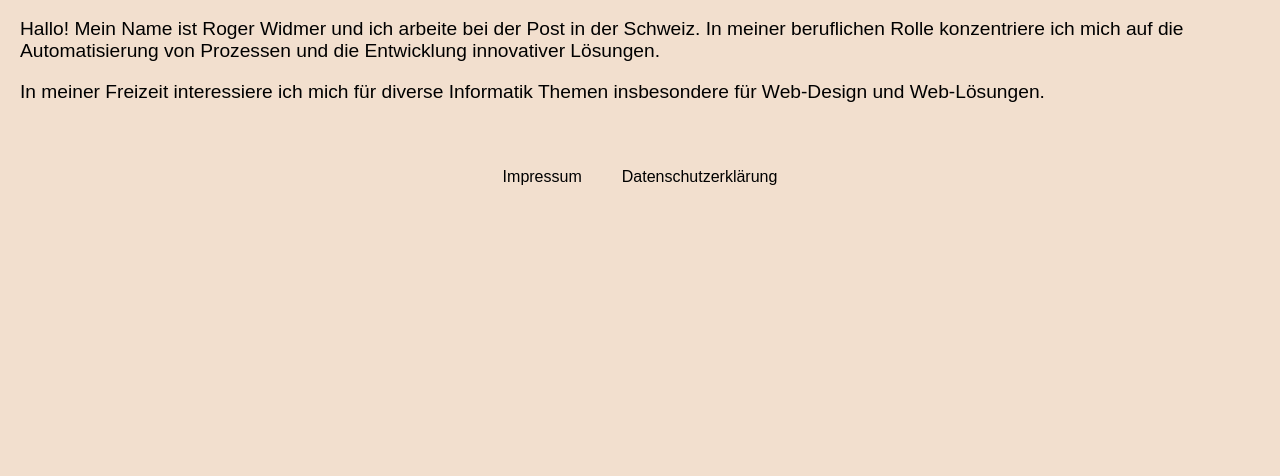
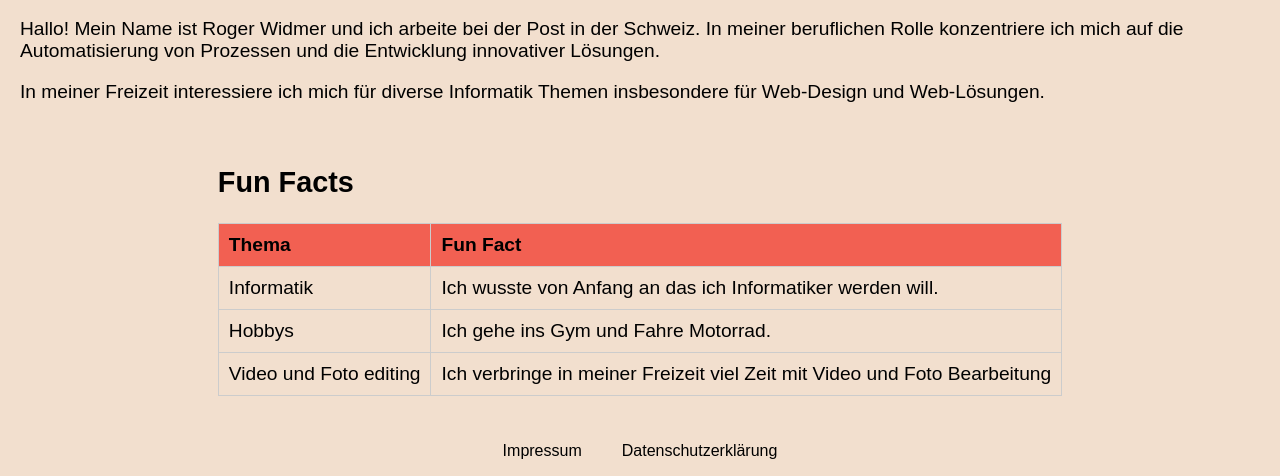
Before and after one commit to RO0OGER/rogersolution, a plain HTML site: page Pages/aboutme.html in a window 1280 px wide. Shown: the part 654-1130 px from the top of the page. Before the commit the page ends 856 px from the top, so only its background shows below. Drawn offline with Linux system fonts and the light colour scheme.

Commit message:
add table

```diff
--- a/Css/aboutme.css
+++ b/Css/aboutme.css
@@ -15,3 +15,22 @@
     margin-bottom: 20px;
     border-radius: 50px;
 }
+
+.fun-facts {
+    margin-top: 20px;
+}
+
+table {
+    width: 100%;
+    border-collapse: collapse;
+}
+
+th, td {
+    padding: 10px;
+    border: 1px solid #ccc;
+    text-align: left;
+}
+
+th {
+    background-color: #f26052;
+}
--- a/Pages/aboutme.html
+++ b/Pages/aboutme.html
@@ -22,7 +22,7 @@
         </div>
 
 
-        <div class="hamburger" >
+        <div class="hamburger">
             <div class="bar"></div>
             <div class="bar"></div>
             <div class="bar"></div>
@@ -38,8 +38,6 @@
         </nav>
     </header>
 
-
-
     <div class="about-container">
         <h1>Über mich</h1>
         <img src="../Images/example image.png" alt="Bild von Roger Widmer">
@@ -47,15 +45,36 @@
             <p>Hallo! Mein Name ist Roger Widmer und ich arbeite bei der Post in der Schweiz. In meiner beruflichen Rolle konzentriere ich mich auf die Automatisierung von Prozessen und die Entwicklung innovativer Lösungen. </p>
             <p>In meiner Freizeit interessiere ich mich für diverse Informatik Themen insbesondere für Web-Design und Web-Lösungen.</p>
         </div>
-    </div>
 
-
-
-
+        <!-- New section for the fun facts table -->
+        <div class="fun-facts">
+            <h2>Fun Facts</h2>
+            <table>
+                <thead>
+                    <tr>
+                        <th>Thema</th>
+                        <th>Fun Fact</th>
+                    </tr>
+                </thead>
+                <tbody>
+                    <tr>
+                        <td>Informatik</td>
+                        <td>Ich wusste von Anfang an das ich Informatiker werden will.</td>
+                    </tr>
+                    <tr>
+                        <td>Hobbys</td>
+                        <td>Ich gehe ins Gym und Fahre Motorrad.</td>
+                    </tr>
+                    <tr>
+                        <td>Video und Foto editing</td>
+                        <td>Ich verbringe in meiner Freizeit viel Zeit mit Video und Foto Bearbeitung</td>
+                    </tr>
+                </tbody>
+            </table>
+        </div>
+        <!-- End of fun facts table -->
 
     </div>
-
-
 
     <script src="/JavaScript/index.js"></script>
     <script src="/JavaScript/hamburger.js"></script>
```
